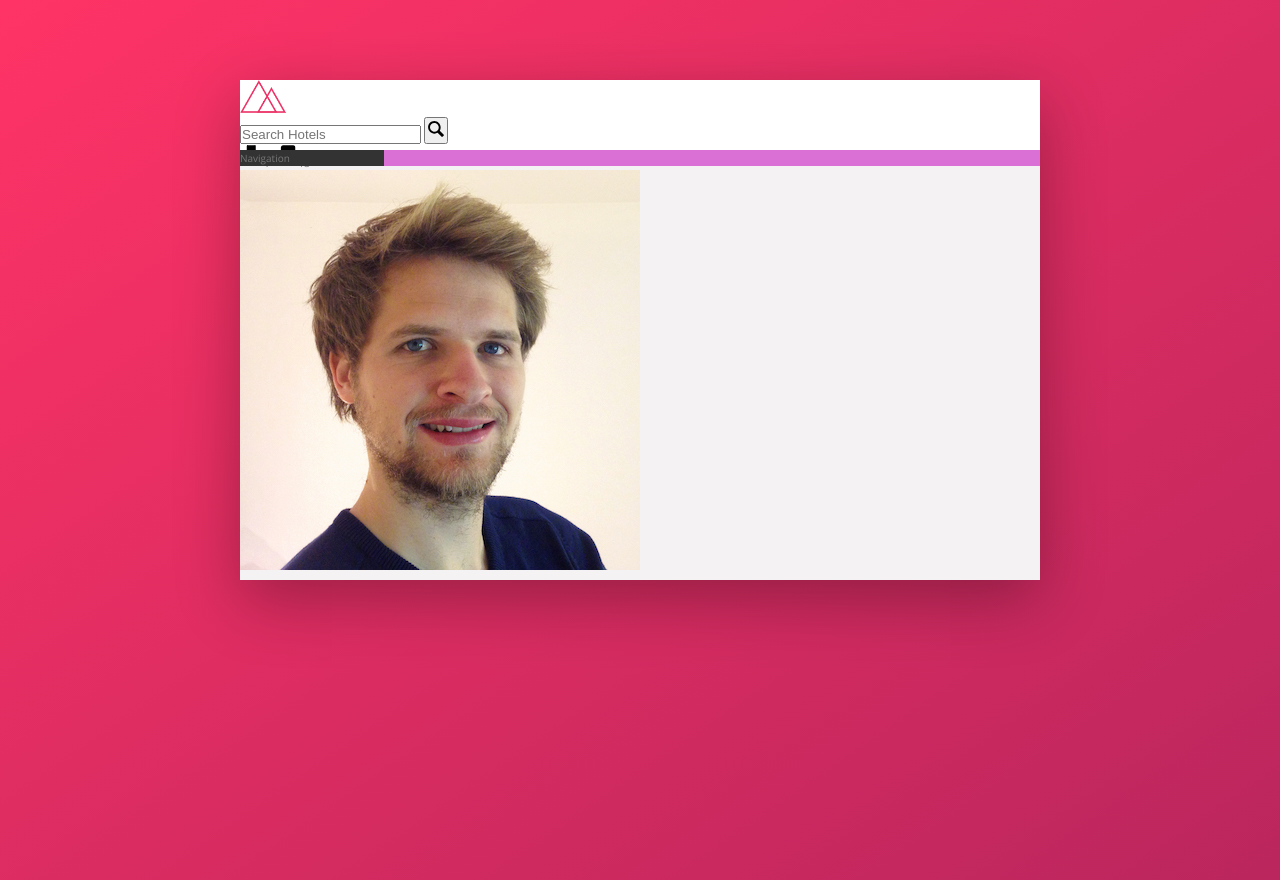
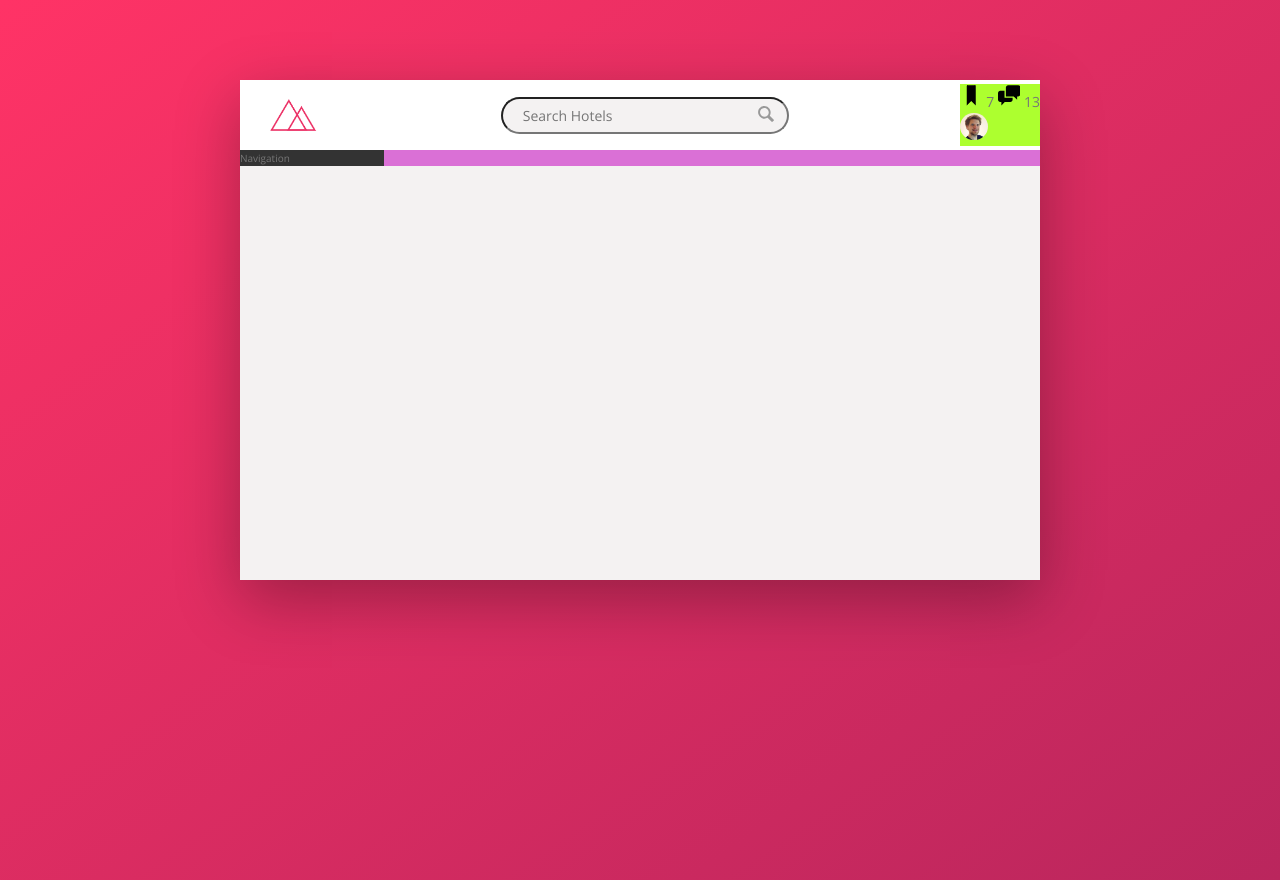
Before and after one commit to velvetcerise/trillo, a website: page index.html in a window 1280 px wide. Drawn offline with nearby package versions, Linux system fonts and the light colour scheme.

Commit message:
BBuild the header v2

```diff
--- a/index.html
+++ b/index.html
@@ -17,7 +17,7 @@
 
                 <form action="#" class="search">
                     <input type="text" class="search__input" placeholder="Search Hotels">
-                    <button class="search__btn">
+                    <button class="search__button">
                         <svg class="search__icon">
                             <use xlink:href="img/sprite.svg#icon-magnifying-glass"></use>
                             <!-- <use x:link:href="img/sprite.svg#icon-magnifying-glass"></use> -->
--- a/sass/_component.scss
+++ b/sass/_component.scss
@@ -2,28 +2,70 @@
 // LOGO
 .logo  {
     height: 3.25rem;
+    margin-left: 3rem;
 }
 
 /////////////////////////////
 // SEARCH
 .search {
+    flex: 0 0 40%; // don´t grow to fill space, don´t want to shrink, we wanto to ocuppy 40% of header
+
+    display: flex;
+    align-items: center;
+    justify-content: center;
+
     &__input {
+        font-family: inherit;
+        font-size: inherit;
+        color: inherit;
+        background-color: var(--color-grey-ligh-2);
+        padding: .7rem 2rem;
+        border-radius: 100px;
+        width: 90%;
+        transition: all 0.2s;
+        margin-right: -3.25rem;
 
+        &:focus {
+            outline: none;
+            width: 100%; // increases from 90% to 100%;
+            background-color: var(--color-grey-ligh-3);
+
+        }
+
+        &::webkit-input-placeholder {
+            font-weight: 100;
+            color: var(--color-grey-ligh-3);
+        }
+    }
+
+    &__input:focus + &__button {
+        background-color: var(--color-grey-ligh-3);
     }
 
     &__button {
+        border: none;
+        background-color: var(--color-grey-ligh-2);
 
+        &:focus {
+            outline: none;
+        }
+
+        &:active {
+            transform: translateY(2px);
+        }
     }
 
     &__icon {
         height: 2rem;
         width: 2rem;
+        fill: var(--color-grey-dark-3);
     }
 }
 
 /////////////////////////////
 // USER NAVIGATION
 .user-nav {
+    background-color: greenyellow;
 
     &__icon-box {
 
@@ -43,10 +85,11 @@
 
     }
 
-    &__photo {
+    &__user-photo {
         height: 2.75rem;
         border-radius: 50%;
     }
+
     &__name {
 
     }
--- a/sass/_layout.scss
+++ b/sass/_layout.scss
@@ -7,9 +7,14 @@
 }
 
 .header {
+    font-size: 1.4rem;
     height: 7rem;
     background-color: #fff;
     border-bottom: var(--color-grey-light-2);
+
+    display: flex;
+    justify-content: space-between;
+    align-items: center;
 }
 
 .content {
```
Also changed, not shown: css/style.css.
